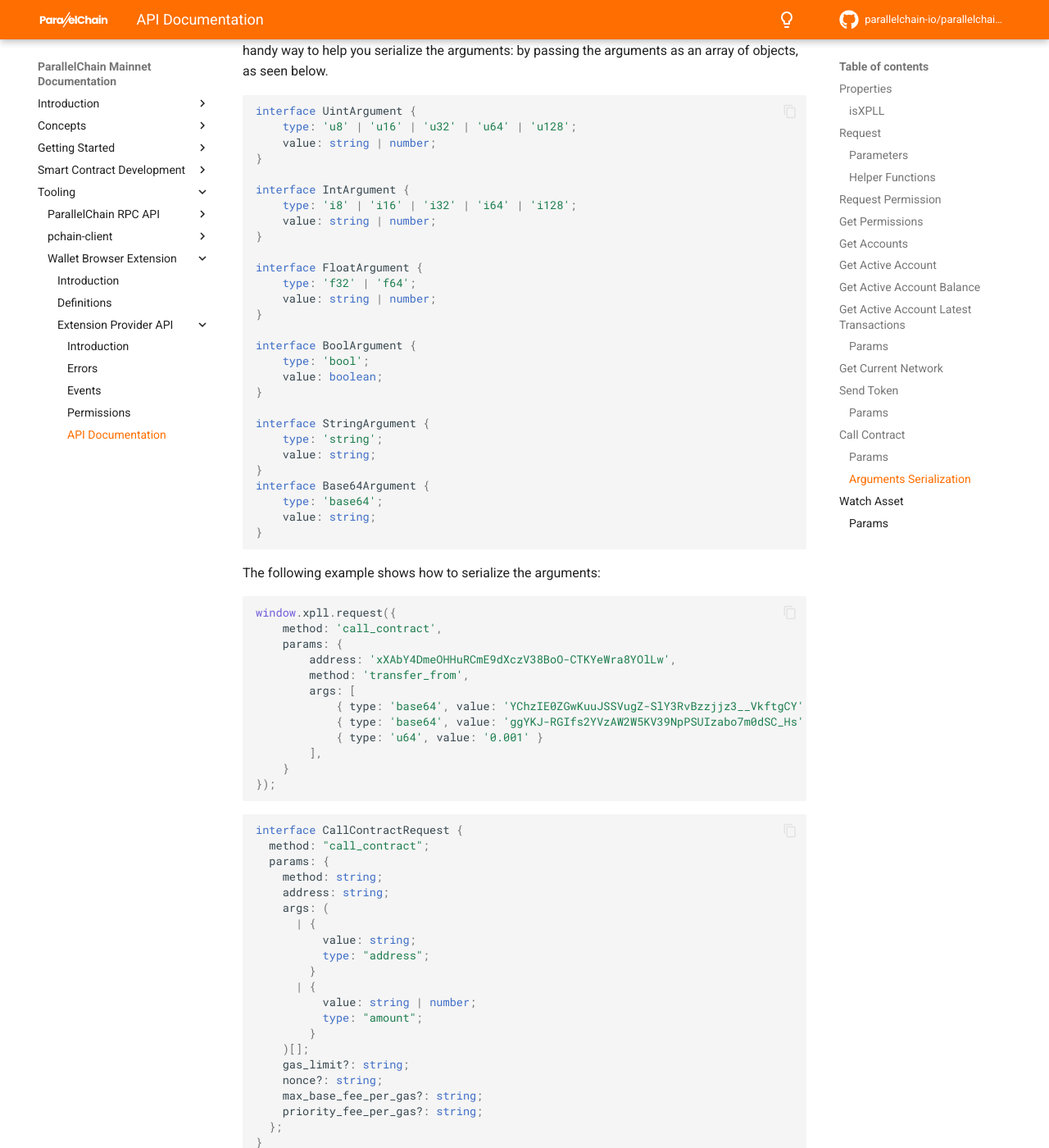
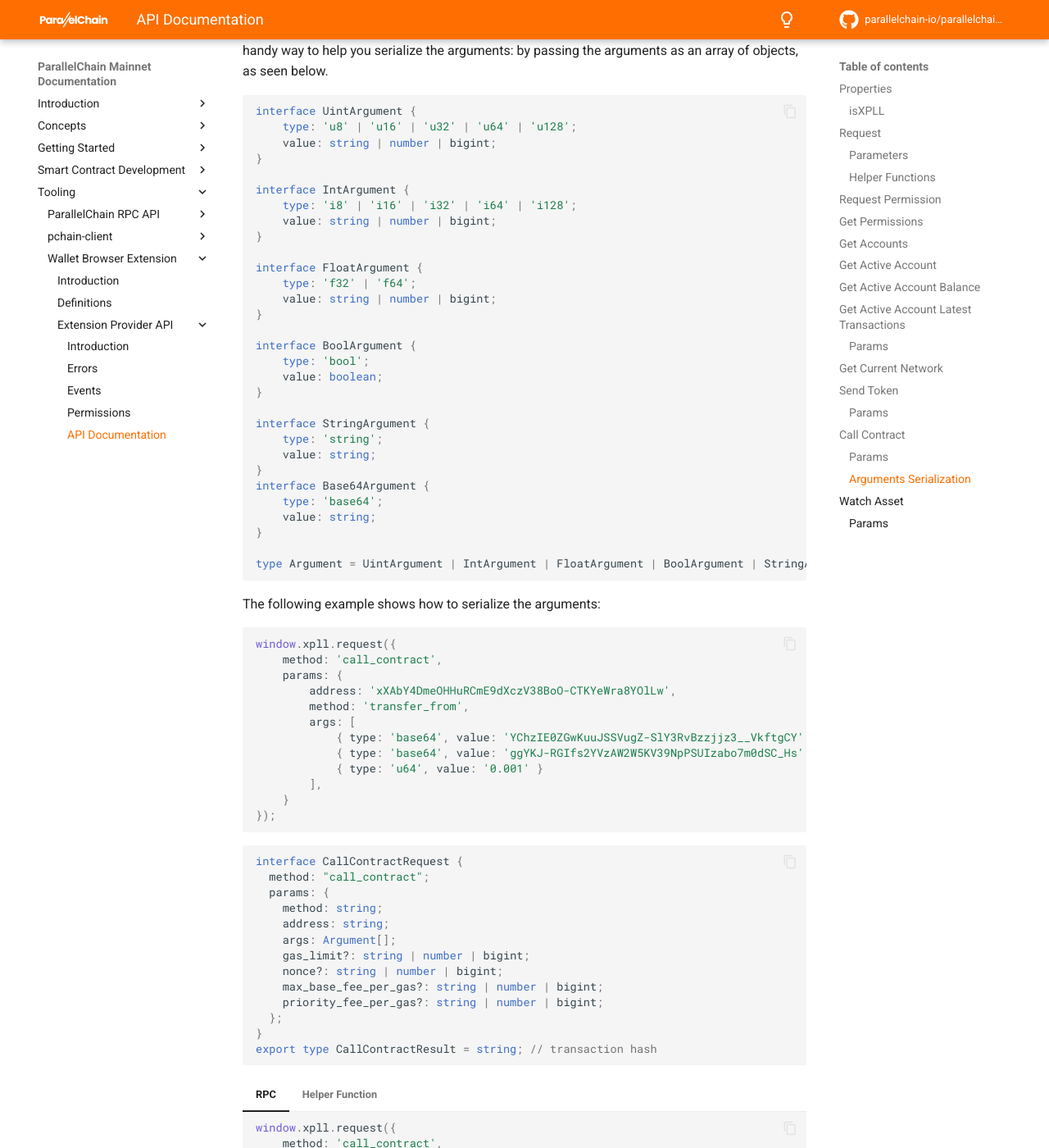
Before and after one commit to parallelchain-io/parallelchain-docs, an MkDocs documentation site: the page built from docs/toolings/wallet_browser_extension/provider/api_documentation.md, in a window 1280 px wide and 1400 px high, scrolled down 8482 px. Shown: the whole window at 82% size. Built offline with MkDocs 1.6.1 and Material for MkDocs 9.7.7, drawn with Linux system fonts in a browser that asks for light colours; comment, search, counter and statistics services are not loaded; some of the changed text lies outside the part shown.

Commit message:
docs: ✏️ update api

````diff
--- a/docs/toolings/wallet_browser_extension/provider/api_documentation.md
+++ b/docs/toolings/wallet_browser_extension/provider/api_documentation.md
@@ -320,12 +320,12 @@
 interface SendTokenRequest {
   method: "send_token";
   params: {
-    amount: string;
+    amount: string | number | bigint;
     recipient: string;
-    nonce?: string;
-    gas_limit?: string;
-    max_base_fee_per_gas?: string;
-    priority_fee_per_gas?: string;
+    nonce?: string | number | bigint;
+    gas_limit?: string | number | bigint;
+    max_base_fee_per_gas?: string | number | bigint;
+    priority_fee_per_gas?: string | number | bigint;
   };
 }
 export type SendTokenResult = string; // transaction hash
@@ -433,17 +433,17 @@
 ```ts
 interface UintArgument {
     type: 'u8' | 'u16' | 'u32' | 'u64' | 'u128';
-    value: string | number;
+    value: string | number | bigint;
 }
 
 interface IntArgument {
     type: 'i8' | 'i16' | 'i32' | 'i64' | 'i128';
-    value: string | number;
+    value: string | number | bigint;
 }
 
 interface FloatArgument {
     type: 'f32' | 'f64';
-    value: string | number;
+    value: string | number | bigint;
 }
 
 interface BoolArgument {
@@ -459,6 +459,8 @@
     type: 'base64';
     value: string;
 }
+
+type Argument = UintArgument | IntArgument | FloatArgument | BoolArgument | StringArgument | Base64Argument;
 ```
 
 The following example shows how to serialize the arguments:
@@ -484,20 +486,11 @@
   params: {
     method: string;
     address: string;
-    args: (
-      | {
-          value: string;
-          type: "address";
-        }
-      | {
-          value: string | number;
-          type: "amount";
-        }
-    )[];
-    gas_limit?: string;
-    nonce?: string;
-    max_base_fee_per_gas?: string;
-    priority_fee_per_gas?: string;
+    args: Argument[];
+    gas_limit?: string | number | bigint;
+    nonce?: string | number | bigint;
+    max_base_fee_per_gas?: string | number | bigint;
+    priority_fee_per_gas?: string | number | bigint;
   };
 }
 export type CallContractResult = string; // transaction hash
````
Also changed, not shown: other parts of docs/toolings/wallet_browser_extension/provider/api_documentation.md (+3 -3 lines).
